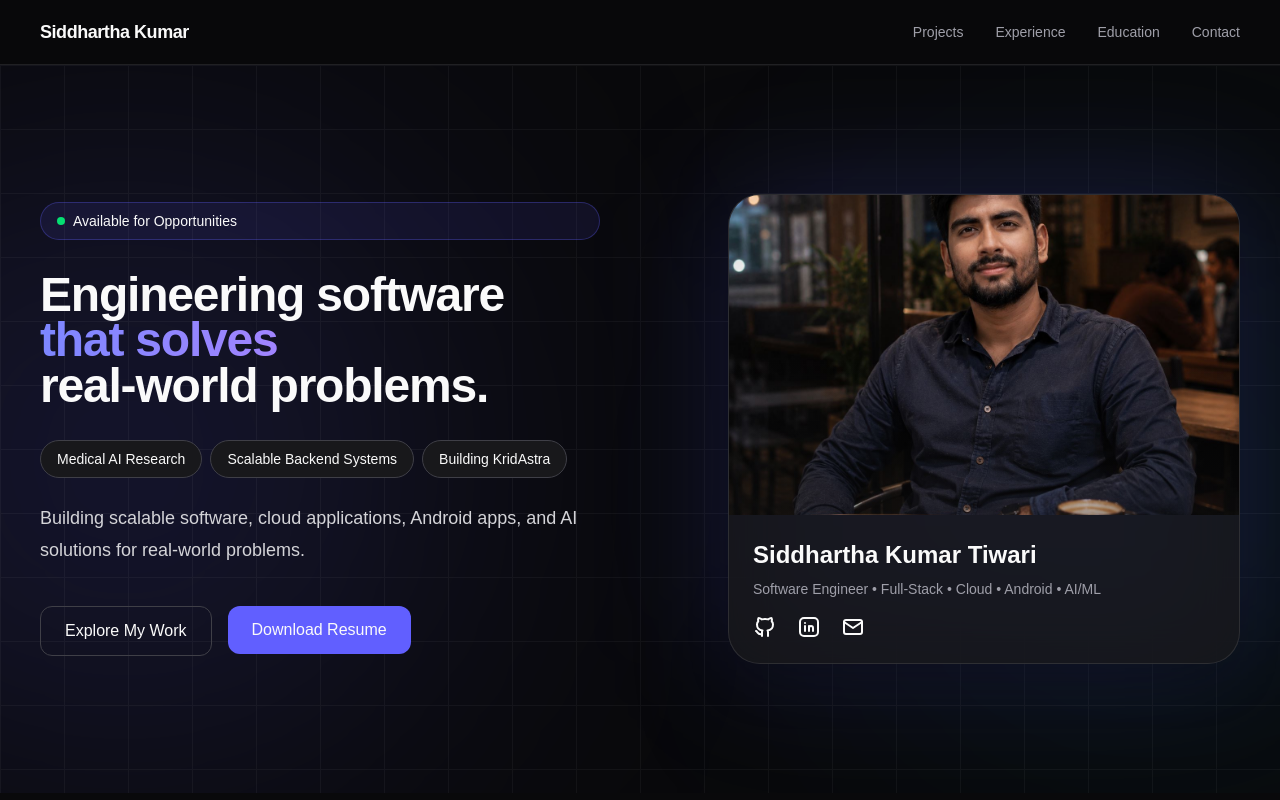
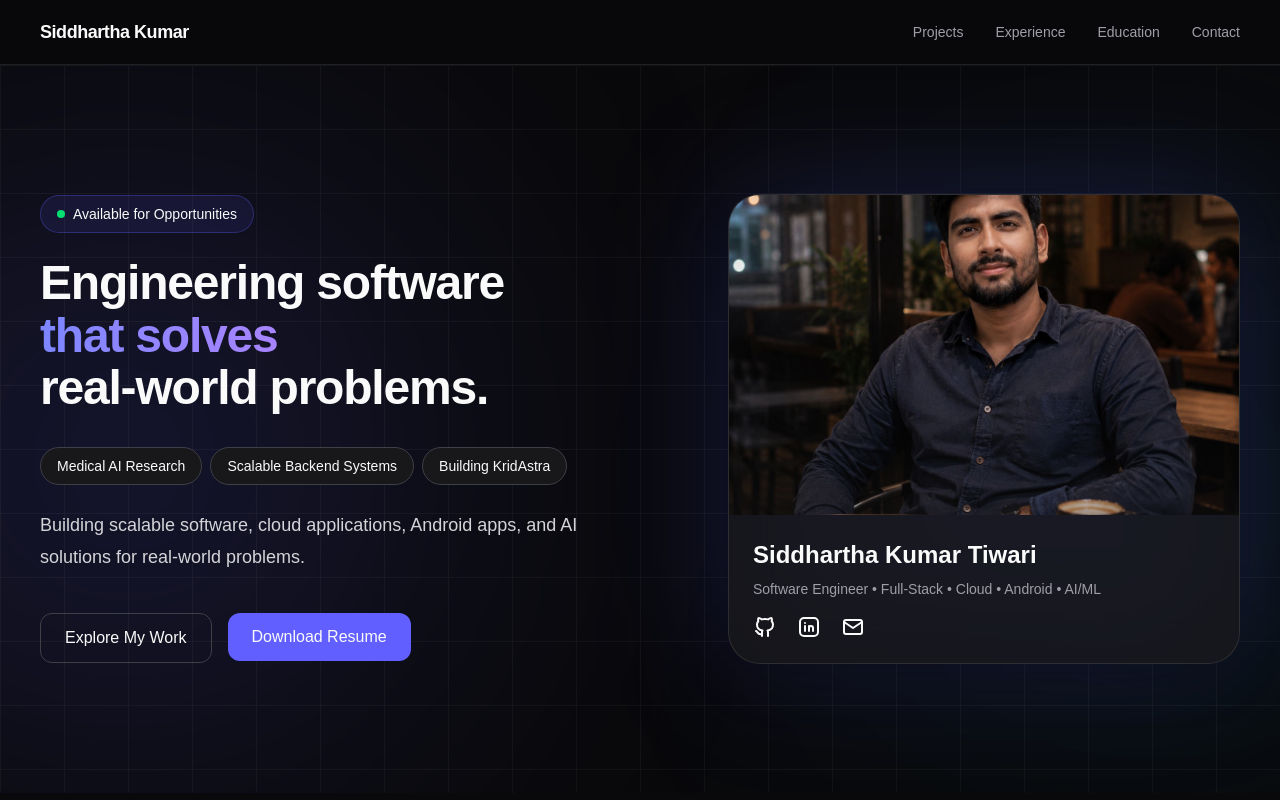
Before and after one commit to devsiddhartha31/devsiddhartha31.github.io, a Next.js app: page / in a window 1280 px wide. Shown: the top 800 px of the page. Built offline with nearby package versions, Linux system fonts and the light colour scheme.

Commit message:
made minor adjustments to the HeroContent layout

```diff
--- a/components/hero/HeroContent.tsx
+++ b/components/hero/HeroContent.tsx
@@ -4,9 +4,9 @@ import SkillBadge from "@/components/skills/SkillBadge";
 
 export default function HeroContent() {
   return (
-    <div className="flex flex-col justify-center max-w-xl">
+    <div className="flex max-w-xl flex-col items-start justify-center">
 
-      <div className="mb-8 inline-flex items-center rounded-full border border-indigo-500/30 bg-indigo-500/10 px-4 py-2">
+      <div className="mb-2 inline-flex items-center rounded-full border border-indigo-500/30 bg-indigo-500/10 px-4 py-2">
 
         <div className="mr-2 h-2 w-2 rounded-full bg-green-400" />
 
@@ -16,7 +16,7 @@ export default function HeroContent() {
 
       </div>
 
-      <h1 className="max-w-4xl text-2xl lg:text-4xl xl:text-5xl font-black leading-[0.95] tracking-tight">
+      <h1 className="mt-4 max-w-4xl text-2xl lg:text-4xl xl:text-5xl font-black leading-[1.1] tracking-tight">
 
         Engineering software
 
```
